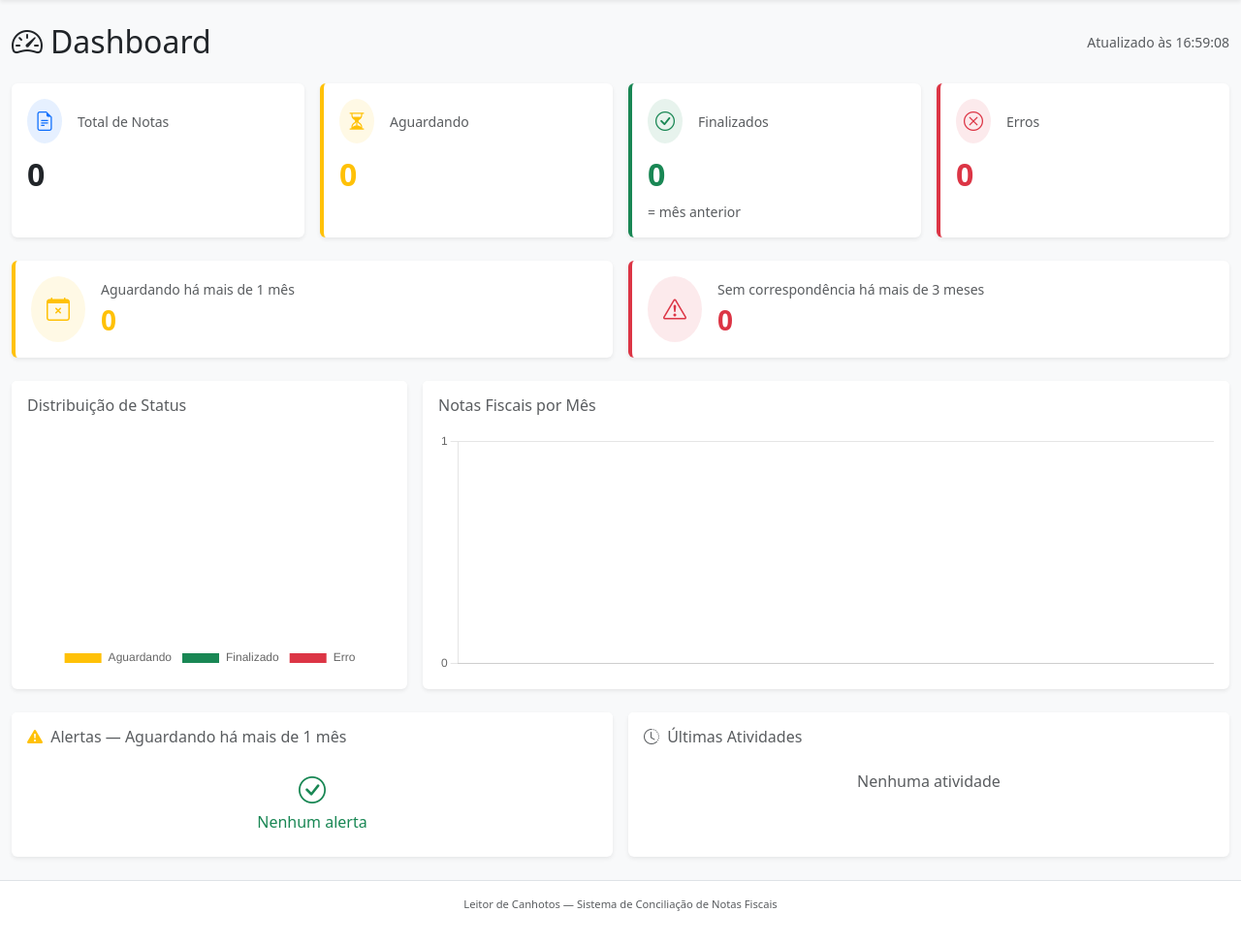
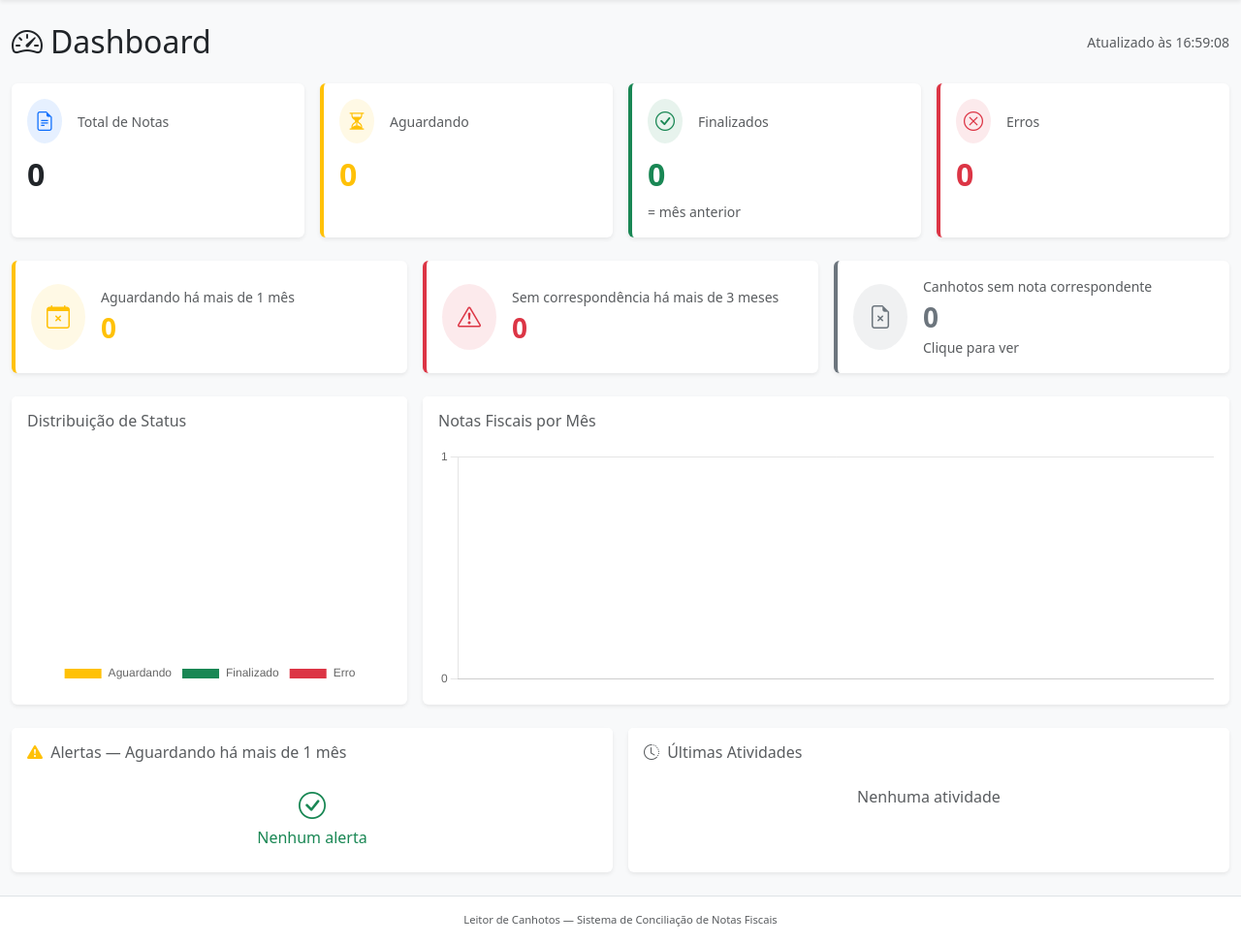
Before and after one commit to Thiagoolivs/leitor_canhotos, a Django app: page /notas/dashboard/ in a window 1280 px wide. Shown: the part 56-1030 px from the top of the page at 97% size. Before the commit the page ends 996 px from the top, so only its background shows below. Run offline with Django 4.2, Linux system fonts and the light colour scheme; the visitor is signed in with stand-in values (Sample User, id 1); data that the repository does not hold is empty; parts of the project's set-up code (start-up, migrations or seed data) failed here and were passed over.

Commit message:
Adiciona texto OCR, preview melhorado e canhotos sem nota
- Canhoto.texto_ocr: novo campo para guardar o texto bruto extraido
- Migrations iniciais para notas e canhotos (incluindo texto_ocr)
- ocr_tasks: salva texto_ocr em processar_arquivo e reprocessar_canhoto
- detalhe do canhoto: painel expandivel com texto OCR e aviso se numero
  nao foi detectado; preview PDF sem bordas desnecessarias
- lista de canhotos: filtro "Vínculo com Nota" + botao de atalho
  "Ver apenas sem nota vinculada"
- dashboard: card "Canhotos sem nota correspondente" clicavel com link
  direto para lista filtrada; API retorna canhotos_sem_nota

https://claude.ai/code/session_015a9ZyRBzAdoK3oBFBqQj2Y

```diff
--- a/apps/canhotos/forms.py
+++ b/apps/canhotos/forms.py
@@ -33,6 +33,13 @@ class VincularManualForm(forms.Form):
         return nota
 
 
+SEM_VINCULO_CHOICES = [
+    ('', 'Todos'),
+    ('sim', 'Sem nota vinculada'),
+    ('nao', 'Com nota vinculada'),
+]
+
+
 class CanhotoFilterSet(django_filters.FilterSet):
     numero_detectado = django_filters.CharFilter(
         lookup_expr='icontains',
@@ -45,7 +52,21 @@ class CanhotoFilterSet(django_filters.FilterSet):
         widget=forms.Select(attrs={'class': 'form-select'}),
         empty_label=None,
     )
+    sem_vinculo = django_filters.ChoiceFilter(
+        choices=SEM_VINCULO_CHOICES,
+        label='Vínculo',
+        widget=forms.Select(attrs={'class': 'form-select'}),
+        empty_label=None,
+        method='filtrar_vinculo',
+    )
+
+    def filtrar_vinculo(self, queryset, name, value):
+        if value == 'sim':
+            return queryset.filter(nota__isnull=True)
+        if value == 'nao':
+            return queryset.filter(nota__isnull=False)
+        return queryset
 
     class Meta:
         model = Canhoto
-        fields = ['numero_detectado', 'status_processamento']
+        fields = ['numero_detectado', 'status_processamento', 'sem_vinculo']
--- a/apps/canhotos/models.py
+++ b/apps/canhotos/models.py
@@ -37,6 +37,7 @@ class Canhoto(models.Model):
         related_name='canhoto',
         verbose_name='Nota Fiscal Vinculada',
     )
+    texto_ocr = models.TextField(blank=True, verbose_name='Texto Extraído pelo OCR')
     erro_mensagem = models.TextField(blank=True, verbose_name='Mensagem de Erro')
     created_at = models.DateTimeField(auto_now_add=True, verbose_name='Criado em')
     updated_at = models.DateTimeField(auto_now=True, verbose_name='Atualizado em')
--- a/apps/notas/views.py
+++ b/apps/notas/views.py
@@ -160,6 +160,7 @@ class DashboardAPIView(View):
         aguardando = NotaFiscal.objects.filter(status=StatusNota.AGUARDANDO_CANHOTO).count()
         finalizado = NotaFiscal.objects.filter(status=StatusNota.FINALIZADO).count()
         erro = NotaFiscal.objects.filter(status=StatusNota.ERRO).count()
+        canhotos_sem_nota = Canhoto.objects.filter(nota__isnull=True).count()
 
         # Alertas
         aguardando_mais_1_mes = NotaFiscal.objects.filter(
@@ -240,6 +241,7 @@ class DashboardAPIView(View):
                 'erro': erro,
                 'aguardando_mais_1_mes': aguardando_mais_1_mes,
                 'sem_correspondencia_3_meses': sem_correspondencia_3_meses,
+                'canhotos_sem_nota': canhotos_sem_nota,
                 'tendencia': tendencia,
             },
             'chart_pizza': {
--- a/templates/dashboard.html
+++ b/templates/dashboard.html
@@ -69,7 +69,7 @@
 
 <!-- Alert KPI Cards Row 2 -->
 <div class="row g-3 mb-4">
-  <div class="col-md-6">
+  <div class="col-md-4">
     <div class="card border-0 shadow-sm h-100 border-start border-warning border-4">
       <div class="card-body d-flex align-items-center">
         <div class="rounded-circle bg-warning bg-opacity-10 p-3 me-3">
@@ -82,7 +82,7 @@
       </div>
     </div>
   </div>
-  <div class="col-md-6">
+  <div class="col-md-4">
     <div class="card border-0 shadow-sm h-100 border-start border-danger border-4">
       <div class="card-body d-flex align-items-center">
         <div class="rounded-circle bg-danger bg-opacity-10 p-3 me-3">
@@ -94,6 +94,22 @@
         </div>
       </div>
     </div>
+  </div>
+  <div class="col-md-4">
+    <a href="/canhotos/?sem_vinculo=sim" class="text-decoration-none">
+      <div class="card border-0 shadow-sm h-100 border-start border-secondary border-4">
+        <div class="card-body d-flex align-items-center">
+          <div class="rounded-circle bg-secondary bg-opacity-10 p-3 me-3">
+            <i class="bi bi-file-earmark-x text-secondary fs-4"></i>
+          </div>
+          <div>
+            <div class="text-muted small">Canhotos sem nota correspondente</div>
+            <div class="fs-3 fw-bold text-secondary" id="kpi-canhotos-sem-nota">—</div>
+            <div class="small text-muted">Clique para ver</div>
+          </div>
+        </div>
+      </div>
+    </a>
   </div>
 </div>
 
@@ -294,6 +310,7 @@
         setEl('kpi-erro', k.erro);
         setEl('kpi-1mes', k.aguardando_mais_1_mes);
         setEl('kpi-3meses', k.sem_correspondencia_3_meses);
+        setEl('kpi-canhotos-sem-nota', k.canhotos_sem_nota);
         renderTendencia(k.tendencia);
         renderAlertas(data.alertas);
         renderAtividades(data.atividades);
```
Also changed, not shown: tasks/ocr_tasks.py (+15 -3 lines), templates/canhotos/detalhe.html (+60 -18 lines), templates/canhotos/lista.html (+11 -1 lines), apps/canhotos/migrations/0001_initial.py (added), apps/notas/migrations/0001_initial.py (added).
